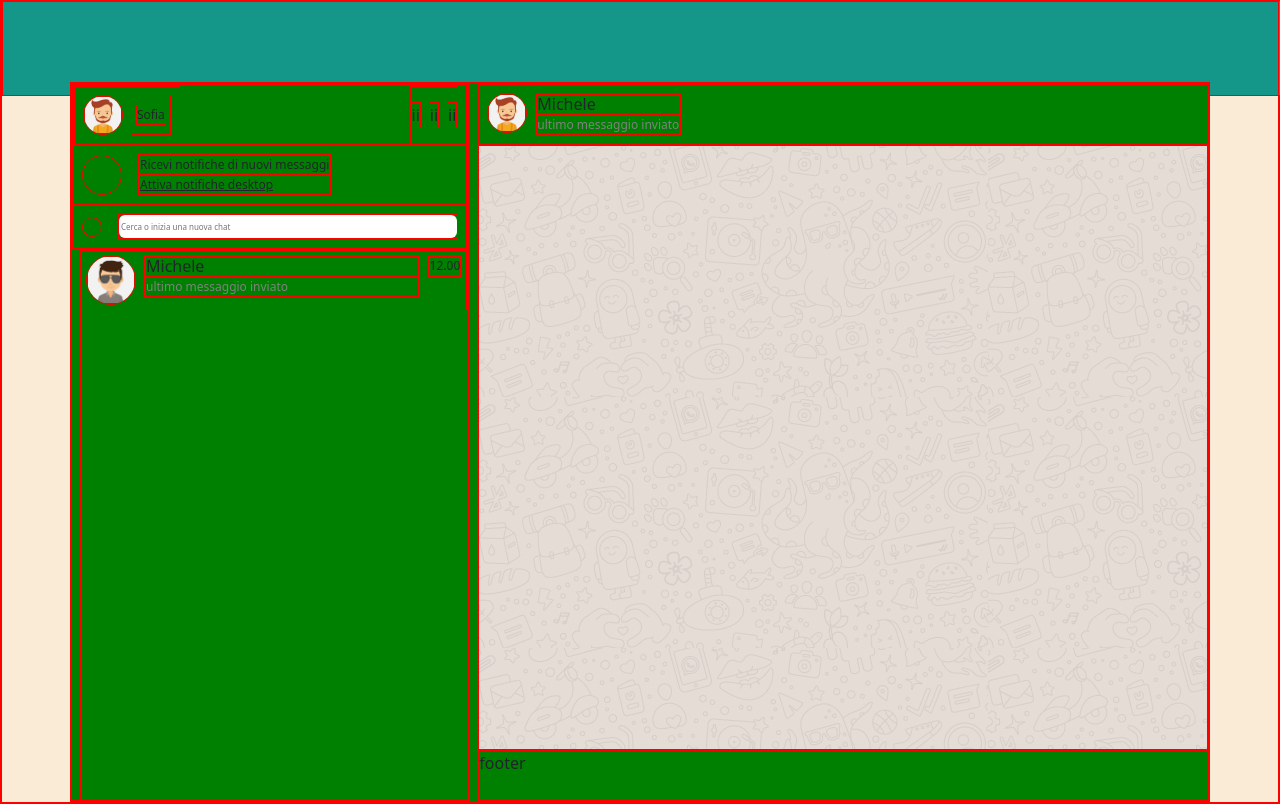
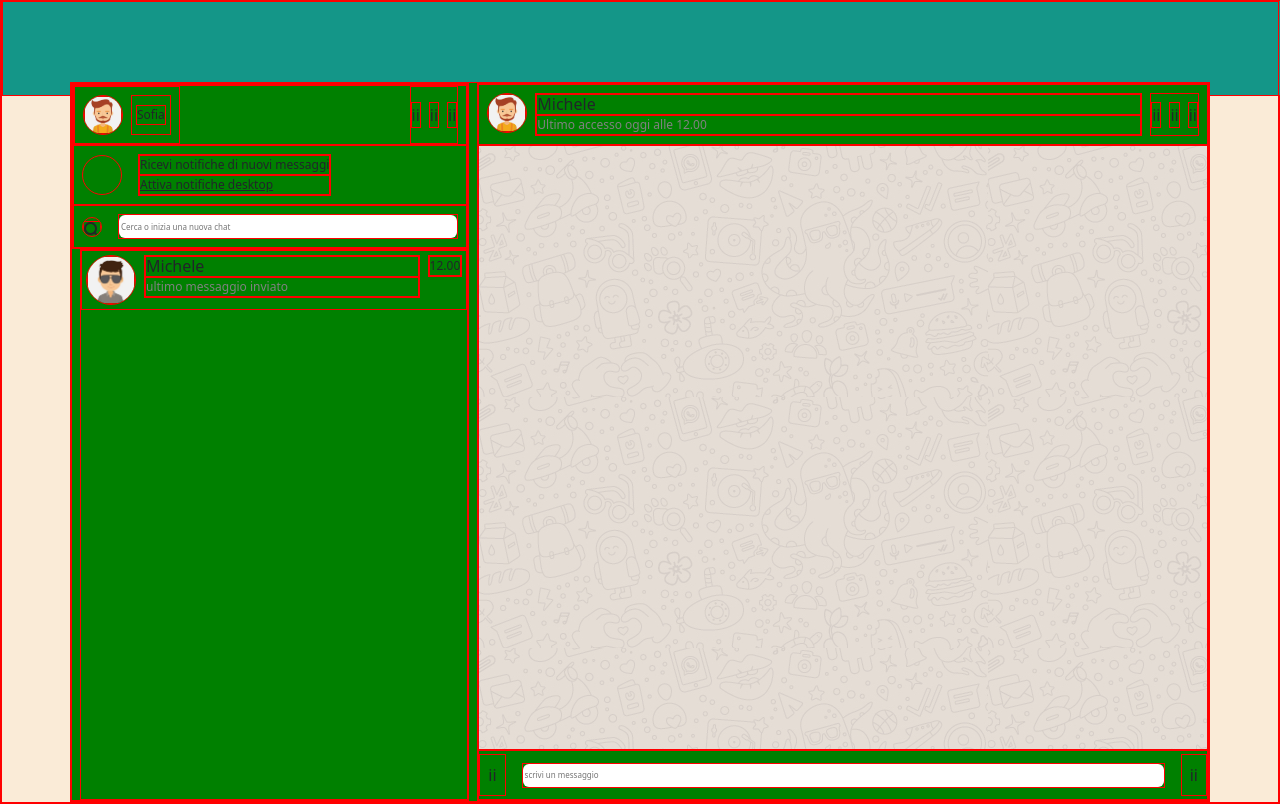
Before and after one commit to PiersilvioPellegrini/vue-boolzapp, a plain HTML site: page index.html in a window 1280 px wide. Drawn offline with nearby package versions, Linux system fonts and the light colour scheme.

Commit message:
add html

```diff
--- a/index.html
+++ b/index.html
@@ -60,7 +60,7 @@
                 </div>
                 <div class="search d-flex flex-row align-items-center p-2 gap-3">
                     <div style="height: 20px; aspect-ratio: 1/1;" class="icon rounded-circle overflow-hidden">
-
+                        <i class="fa-solid fa-magnifying-glass"></i>
                     </div>
 
                     <div class="searchbar d-flex">
@@ -99,10 +99,20 @@
                     class="avatar d-flex align-items-center rounded-circle overflow-hidden">
                     <img class="img-fluid" src="img/avatar_4.jpg" alt="">
                 </div>
-                <div class="d-flex flex-column">
-
+                <div class="d-flex flex-column flex-fill">
                     <h6>Michele</h6>
-                    <p class="grey">ultimo messaggio inviato</p>
+                    <p class="grey">Ultimo accesso oggi alle 12.00</p>
+                </div>
+                <div class="d-flex flex-row gap-2 align-items-center">
+                    <div class="icon">
+                        ii
+                    </div>
+                    <div class="icon">
+                        ii
+                    </div>
+                    <div class="icon">
+                        ii
+                    </div>
 
                 </div>
             </div>
@@ -110,8 +120,20 @@
 
 
             </div>
-            <div class="footerChat">
-                footer
+            <div class="footerChat d-flex flex-row align-items-center">
+                <div class="icon p-2 me-3">
+                    ii
+                </div>
+                <div class="searchbar d-flex">
+                    <input class="rounded flex-fill " style="border:0; font-size: 8px;" type="text"
+                        placeholder="scrivi un messaggio">
+                </div>
+                <div class="icon p-2 ms-3">
+                    ii
+                </div>
+
+
+
             </div>
 
         </div>
```
